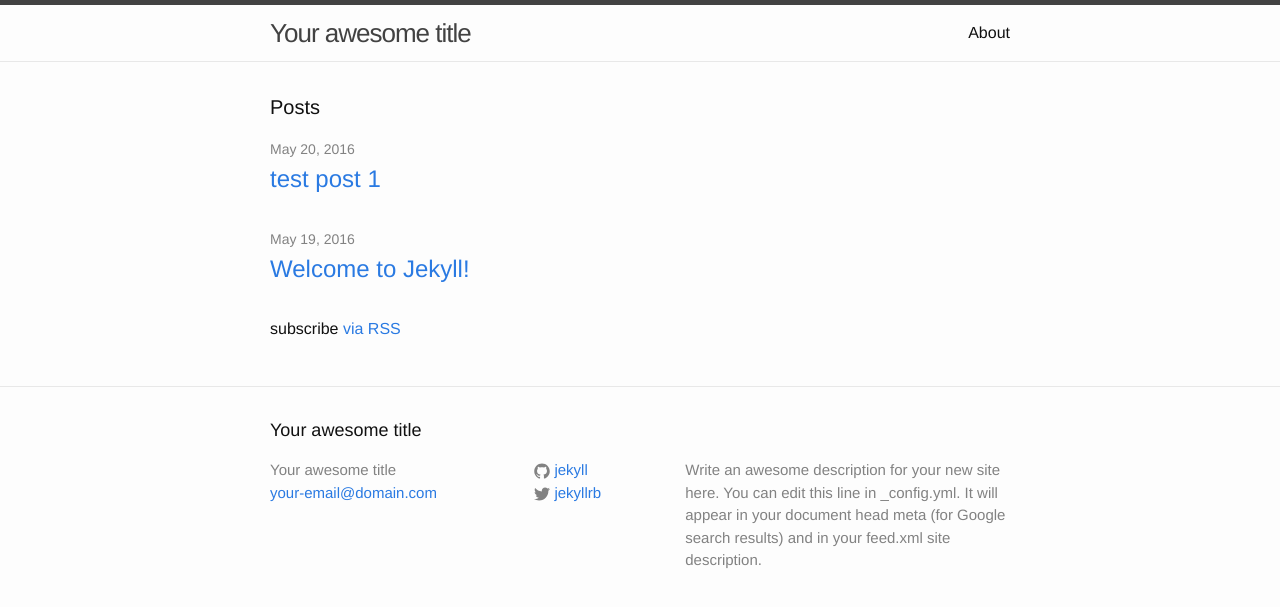
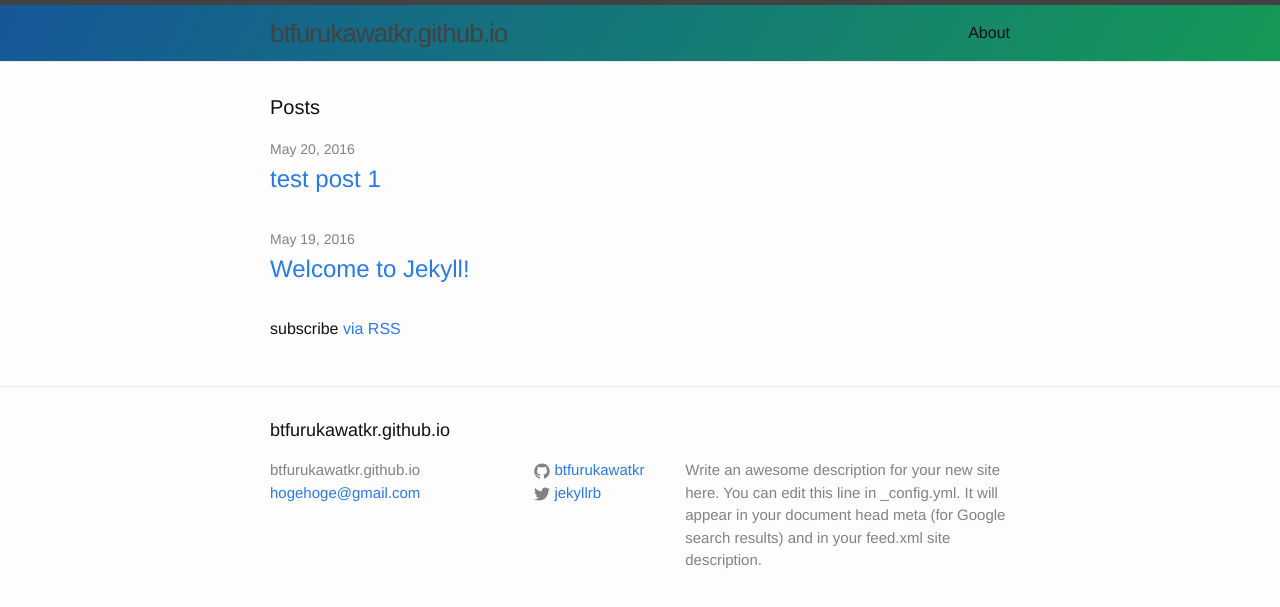
Before and after one commit to btfurukawatkr/btfurukawatkr.github.io, a Jekyll site: the page built from index.html, in a window 1280 px wide. Shown: the top 607 px of the page. Built offline with Jekyll 4.4.1, drawn with Linux system fonts in a browser that asks for light colours.

Commit message:
fix some stting for sample

```diff
--- a/_config.yml
+++ b/_config.yml
@@ -6,8 +6,8 @@
 # 'jekyll serve'. If you change this file, please restart the server process.
 
 # Site settings
-title: Your awesome title
-email: your-email@domain.com
+title: btfurukawatkr.github.io
+email: hogehoge@gmail.com
 description: > # this means to ignore newlines until "baseurl:"
   Write an awesome description for your new site here. You can edit this
   line in _config.yml. It will appear in your document head meta (for
@@ -15,7 +15,7 @@ description: > # this means to ignore newlines until "baseurl:"
 baseurl: "" # the subpath of your site, e.g. /blog
 url: "http://yourdomain.com" # the base hostname & protocol for your site
 twitter_username: jekyllrb
-github_username:  jekyll
+github_username:  btfurukawatkr
 
 # Build settings
 markdown: kramdown
--- a/_includes/head.html
+++ b/_includes/head.html
@@ -9,4 +9,5 @@
   <link rel="stylesheet" href="{{ "/css/main.css" | prepend: site.baseurl }}">
   <link rel="canonical" href="{{ page.url | replace:'index.html','' | prepend: site.baseurl | prepend: site.url }}">
   <link rel="alternate" type="application/rss+xml" title="{{ site.title }}" href="{{ "/feed.xml" | prepend: site.baseurl | prepend: site.url }}">
+
 </head>
--- a/_sass/_layout.scss
+++ b/_sass/_layout.scss
@@ -8,6 +8,14 @@
 
     // Positioning context for the mobile navigation icon
     position: relative;
+
+    // customize start
+    // copy from .page-header of github page generator
+    color: #fff;
+    text-align: center;
+    background-color: #159957;
+    background-image: linear-gradient(120deg, #155799, #159957);
+    // customize end
 }
 
 .site-title {
```
